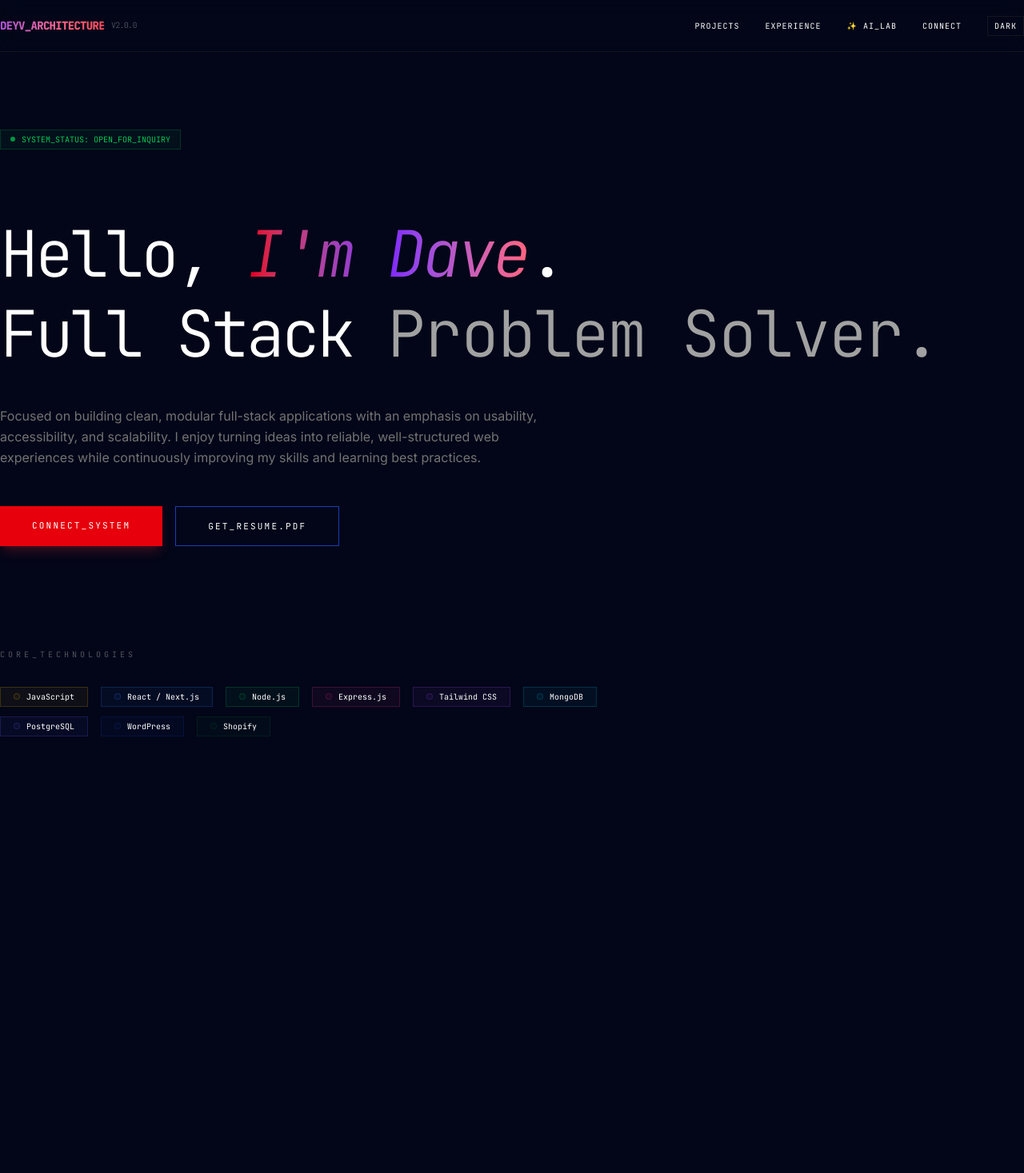
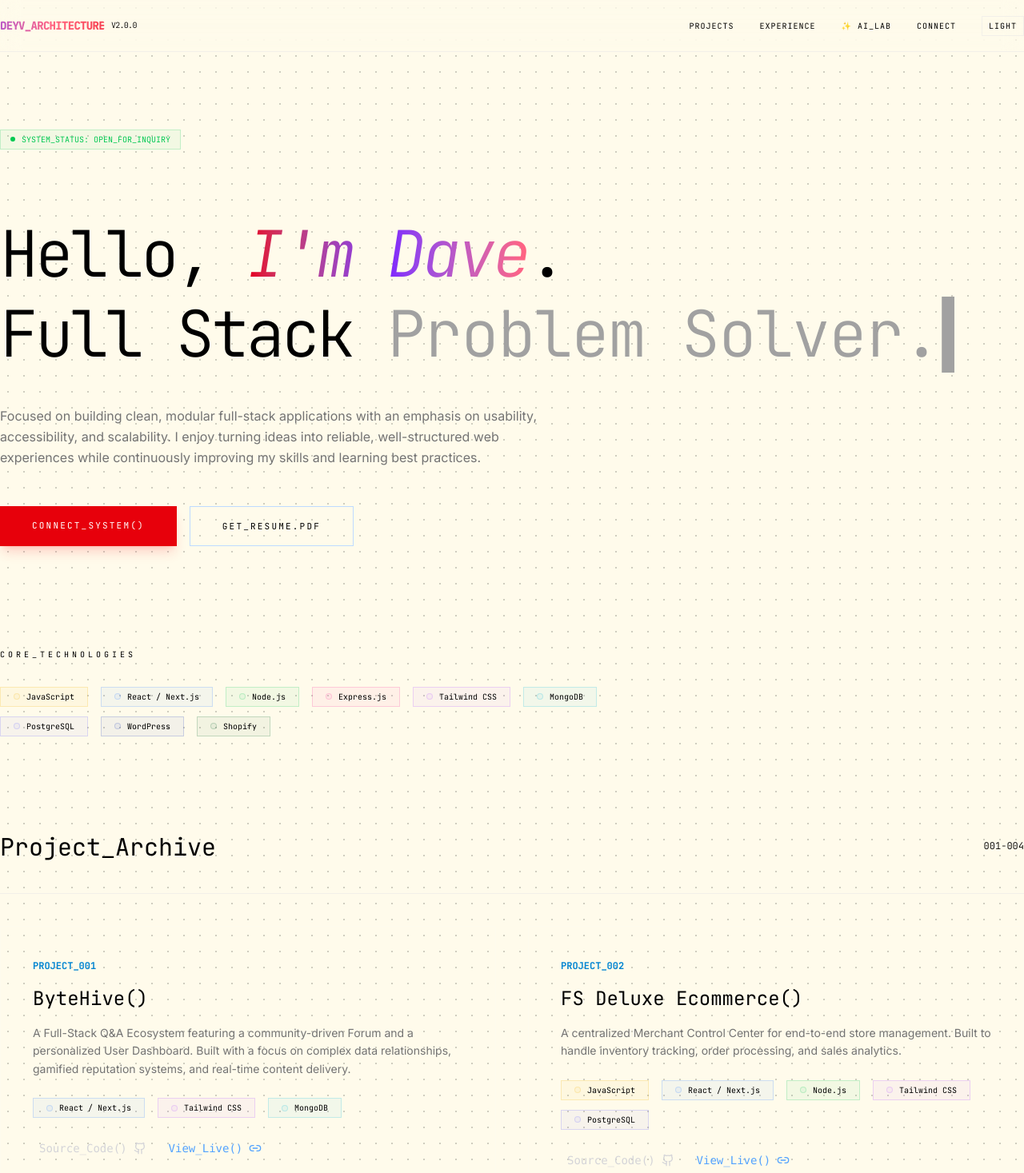
Before and after one commit to deyvtech/portfolio-v2, a React (Vite) app: page / in a window 1280 px wide. Shown: the top 1467 px of the page at 80% size. Before the commit the page ends 921 px from the top, so only its background shows below. Built offline with nearby package versions, Linux system fonts and the light colour scheme.

Commit message:
Added Project Section and fix the toggle Theme

```diff
--- a/index.html
+++ b/index.html
@@ -4,9 +4,9 @@
     <meta charset="UTF-8" />
     <link rel="icon" type="image/png" href="deyv-favicon.png" />
     <meta name="viewport" content="width=device-width, initial-scale=1.0" />
-    <title>Deyv</title>
+    <title>Deyv_Architecture</title>
   </head>
-  <body class="dark:bg-slate-950 bg-white">
+  <body class="dark:bg-slate-950 bg-amber-50 bg-dots dark--bg-dots">
     <div id="root"></div>
     <script type="module" src="/src/main.jsx"></script>
   </body>
--- a/package.json
+++ b/package.json
@@ -12,7 +12,8 @@
   "dependencies": {
     "@tailwindcss/vite": "^4.1.18",
     "gsap": "^3.14.2",
-    "motion": "^12.31.0",
+    "lucide-react": "^0.564.0",
+    "motion": "^12.34.0",
     "react": "^19.2.0",
     "react-dom": "^19.2.4",
     "react-router-dom": "^7.13.0",
--- a/src/components/Header.jsx
+++ b/src/components/Header.jsx
@@ -2,12 +2,12 @@ import React from "react";
 import { Link } from "react-router";
 import GradientText from "./animation/GradientText";
 
-import { navLinks } from "../constants";
+import { navLinks } from "../data";
 import { useTheme } from "../context/ThemeContext";
 export const Header = () => {
 	const {theme, setTheme} = useTheme();
 	return (
-		<header className="fixed top-0 w-full z-50 border-b custom-border backdrop-blur-md">
+		<header className="fixed top-0 w-full z-50 border-b custom-border backdrop-blur-md bg-transparent">
 			<nav className="max-w-7xl mx-auto h-16 flex items-center justify-between">
 				<div>
 					<h3 className="uppercase font-bold tracking-tighter text-sm flex items-center gap-2">
@@ -15,7 +15,7 @@ export const Header = () => {
 							<GradientText>Deyv_Architecture</GradientText>{" "}
 						</Link>
 
-						<span className="font-light opacity-30 text-[10px]">
+						<span className="font-light opacity-100 dark:opacity-30 text-[10px]">
 							v2.0.0
 						</span>
 					</h3>
--- a/src/components/Hero.jsx
+++ b/src/components/Hero.jsx
@@ -1,6 +1,5 @@
-import React from 'react'
-import TextType from './animation/TextType'
-
+import React from "react";
+import TextType from "./animation/TextType";
 const Hero = () => {
 	return (
 		<section>
@@ -9,17 +8,12 @@ const Hero = () => {
 				SYSTEM_STATUS: OPEN_FOR_INQUIRY
 			</div>
 			<h1 className="text-6xl md:text-[80px] font-light tracking-tighter leading-tight mb-10">
-					Hello,{" "}
-					<span className="text-gradient italic">I'm Dave</span>
+				Hello, <span className="text-gradient italic">I'm Dave</span>
 				.<br /> Full Stack{" "}
 				<span className="text-neutral-400">
 					{" "}
 					<TextType
-							text={[
-								"Developer.",
-								"Problem Solver.",
-								"App Builder.",
-							]}
+						text={["Developer.", "Problem Solver.", "App Builder."]}
 						typingSpeed={100}
 						pauseDuration={1500}
 						showCursor
@@ -30,28 +24,28 @@ const Hero = () => {
 				</span>
 			</h1>
 			<p className="max-w-2xl text-neutral-500 font-inter text-md leading-relaxed mb-12">
-					Focused on building clean, modular full-stack applications
-					with an emphasis on usability, accessibility, and
-					scalability. I enjoy turning ideas into reliable,
-					well-structured web experiences while continuously improving
-					my skills and learning best practices.
+				Focused on building clean, modular full-stack applications with
+				an emphasis on usability, accessibility, and scalability. I
+				enjoy turning ideas into reliable, well-structured web
+				experiences while continuously improving my skills and learning
+				best practices.
 			</p>
 			<div className="flex flex-wrap gap-4">
 				<a
 					href="#"
-						className="bg-red-600 text-white px-10 py-4 text-[11px] uppercase tracking-[0.2em] hover:bg-red-700 transition-all shadow-lg shadow-red-500/20"
+					className="bg-red-600 text-white px-10 py-4 text-[11px] uppercase tracking-[0.2em] hover:bg-red-700 hover:-translate-y-2 hover:scale-95 transition-all shadow-lg shadow-red-500/20"
 				>
-						Connect_System
+					Connect_System()
 				</a>
 				<a
 					href="#"
-						className="border border-blue-200 dark:border-blue-800 px-10 py-4 text-[11px] uppercase tracking-[0.2em] hover:bg-blue-100 dark:hover:bg-blue-900/30 transition-all"
+					className="border border-blue-200 dark:border-blue-800 px-10 py-4 text-[11px] uppercase tracking-[0.2em] hover:bg-blue-100 dark:hover:bg-blue-900/30 transition-all hover:-translate-y-2 hover:scale-95"
 				>
 					Get_Resume.PDF
 				</a>
 			</div>
 		</section>
-  )
-}
+	);
+};
 
-export default Hero
+export default Hero;
--- /dev/null
+++ b/src/components/ProjectCard.jsx
@@ -0,0 +1,64 @@
+import React from "react";
+import SkillsBadge from "./SkillsBadge";
+import { coreTechnologies } from "../data";
+import { Link2, Github } from "lucide-react";
+
+const ProjectCard = ({title, subtitle, description, projectLink, repoLink, useTechnologies}) => {
+	return (
+		<li className="p-10 border border-slate-100/10">
+			<p className="font-jetbrains-mono font-bold uppercase text-[12px] text-sky-600">
+				{subtitle}
+			</p>
+			<h4 className="text-2xl mt-4">{title}()</h4>
+			<p className=" text-neutral-500 mt-4 font-inter text-sm leading-relaxed mb-6">
+				{description}
+			</p>
+			<div className="inline-flex flex-wrap gap-x-4 gap-y-3 max-w-200">
+				{
+					/* Using constants to map through core technologies */
+					coreTechnologies
+						.filter((tech) => useTechnologies.includes(tech.id))
+						.map((tech) => {
+							return (
+								<SkillsBadge
+									key={tech.id}
+									parentClass={tech.parentClass}
+									childClass={tech.childClass}
+									id={tech.id}
+									name={tech.name}
+								/>
+							);
+						})
+				}
+			</div>
+			<ul className="mt-6 flex flex-wrap gap-3">
+				{/* Repo Link */}
+				<li>
+					<a
+						href={repoLink}
+						target="_blank"
+						rel="noopener noreferrer"
+						className="flex items-center gap-2 px-2 py-1   text-zinc-300 font-mono text-sm hover:bg-zinc-400  hover:text-white transition-all duration-200"
+					>
+						<span>Source_Code()</span>
+						<Github className="w-4 h-4" />
+					</a>
+				</li>
+				{/* Explore Link */}
+				<li>
+					<a
+						href={projectLink}
+						target="_blank"
+						rel="noopener noreferrer"
+						className="flex items-center gap-2 px-2 py-1   text-blue-400 font-mono text-sm hover:bg-blue-500 hover:text-white transition-colors duration-200"
+					>
+						<span>View_Live()</span>
+						<Link2 className="w-4 h-4" />
+					</a>
+				</li>
+			</ul>
+		</li>
+	);
+};
+
+export default ProjectCard;
--- /dev/null
+++ b/src/components/Projects.jsx
@@ -0,0 +1,27 @@
+import React from "react";
+import ProjectCard from "./ProjectCard";
+import { projects } from "../data";
+
+const Projects = () => {
+	return (
+		<section className="mt-30">
+			<h3 className="text-3xl pb-10 border-b custom-border flex justify-between items-center">
+				Project_Archive{" "}
+				<span className="text-right inline-block font-light opacity-100 dark:opacity-30 text-[12px] font-jetbrains-mono">
+					001-004
+				</span>
+			</h3>
+
+			<ul className="mt-10 grid grid-cols-2 gap-10 mb-20">
+                {projects.map((project) => (
+                    <ProjectCard key={project.id} {...project} />
+                ))}
+
+
+
+			</ul>
+		</section>
+	);
+};
+
+export default Projects;
--- a/src/components/Skills.jsx
+++ b/src/components/Skills.jsx
@@ -1,12 +1,12 @@
 import React from "react";
-import { coreTechnologies } from "../constants";
+import { coreTechnologies } from "../data";
 import DecryptedText from "./animation/DecryptedText";
 import SkillsBadge from "./SkillsBadge";
 
 const Skills = () => {
 	return (
 		<section className="mt-32 space-y-6">
-			<h3 className="opacity-30 uppercase tracking-[0.4em] text-[10px] mb-8">
+			<h3 className="opacity-100 dark:opacity-30 uppercase tracking-[0.4em] text-[10px] mb-8">
 				<DecryptedText
 					text="Core_Technologies"
 					animateOn="both"
@@ -15,7 +15,9 @@ const Skills = () => {
 					revealDirection="center"
 				/>
 			</h3>
-			<div className="inline-flex flex-wrap gap-x-4 gap-y-3 max-w-200">
+			<div
+				className="inline-flex flex-wrap gap-x-4 gap-y-3 max-w-200"
+			>
 				{
 					/* Using constants to map through core technologies */
 					coreTechnologies.map((tech) => {
--- a/src/constants.js
+++ /dev/null
@@ -1,71 +0,0 @@
-export const coreTechnologies = [
-	{
-		id: 1,
-		name: "JavaScript",
-		childClass:
-			"bg-yellow-500/5 border-yellow-500/20 group-hover:bg-yellow-500",
-		parentClass:
-			"border-yellow-500/20 bg-yellow-500/5 hover:border-yellow-500",
-	},
-	{
-		id: 2,
-		name: "React / Next.js",
-		childClass: "bg-blue-500/5 border-blue-500/20 group-hover:bg-blue-500",
-		parentClass: "border-blue-500/20 bg-blue-500/5 hover:border-blue-500",
-	},
-	{
-		id: 3,
-		name: "Node.js",
-		childClass:
-			"bg-green-500/5 border-green-500/20 group-hover:bg-green-500",
-		parentClass:
-			"border-green-500/20 bg-green-500/5 hover:border-green-500",
-	},
-	{
-		id: 4,
-		name: "Express.js",
-		childClass: "bg-pink-500/5 border-pink-500/20 group-hover:bg-pink-500",
-		parentClass: "border-pink-500/20 bg-pink-500/5 hover:border-pink-500",
-	},
-	{
-		id: 5,
-		name: "Tailwind CSS",
-		childClass:
-			"bg-purple-500/5 border-purple-500/20 group-hover:bg-purple-500",
-		parentClass:
-			"border-purple-500/20 bg-purple-500/5 hover:border-purple-500",
-	},
-	{
-		id: 6,
-		name: "MongoDB",
-		childClass: "bg-cyan-500/5 border-cyan-500/20 group-hover:bg-cyan-500",
-		parentClass: "border-cyan-500/20 bg-cyan-500/5 hover:border-cyan-500",
-	},
-	{
-		id: 7,
-		name: "PostgreSQL",
-		childClass:
-			"bg-indigo-500/5 border-indigo-500/20 group-hover:bg-indigo-500",
-		parentClass:
-			"border-indigo-500/20 bg-indigo-500/5 hover:border-indigo-500",
-	},
-	{
-		id: 8,
-		name: "WordPress",
-		childClass: "bg-blue-800/5 border-blue-800/20 group-hover:bg-blue-800",
-		parentClass: "border-blue-800/20 bg-blue-800/5 hover:border-blue-800",
-	},
-	{
-		id: 9,
-		name: "Shopify",
-		childClass: "bg-green-800/5 border-green-800/20 group-hover:bg-green-800",
-		parentClass: "border-green-800/20 bg-green-800/5 hover:border-green-800",
-	}
-];
-
-export const navLinks = [
-	{ name: "Projects", path: "/a" },
-	{ name: "Experience", path: "/d" },
-	{ name: "✨ AI_Lab", path: "/f" },
-	{ name: "Connect", path: "/v" },
-];
--- a/src/context/ThemeProvider.jsx
+++ b/src/context/ThemeProvider.jsx
@@ -1,29 +1,28 @@
 'use client';
 import React from "react";
 import { ThemeProviderContext } from "./ThemeContext.js";
+const prefersDark = window.matchMedia("(prefers-color-scheme: dark)").matches;
 
-export const ThemeProvider = ({ children, storageKey = "bytehive-theme" }) => {
-    const [theme, setTheme] = React.useState("dark");
 
-    React.useEffect(() => {
-        const storedTheme = localStorage.getItem(storageKey);
-        const prefersDark = window.matchMedia("(prefers-color-scheme: dark)").matches;
-
-        const initialTheme = storedTheme || (prefersDark ? "dark" : "light");
-        setTheme(initialTheme);
-    }, [storageKey]);
-
+export const ThemeProvider = ({ children, storageKey = "deyv-theme" }) => {
+    const [theme, setTheme] = React.useState(() => {
+        return localStorage.getItem('deyv-theme') || (prefersDark ? "dark" : "light")
+    });
     React.useEffect(() => {
         const html = document.documentElement;
-        html.classList.remove("light", "dark");
-        html.classList.add(theme);
         html.setAttribute("data-theme", theme);
+        setTheme(theme);
+    }, [theme]);
+
+
+    const setHandleTheme = (theme) => {
         localStorage.setItem(storageKey, theme);
-    }, [theme, storageKey]);
+        setTheme(theme)
+    }
 
     const value = {
         theme,
-        setTheme,
+        setTheme: setHandleTheme,
     };
 
     return (
--- /dev/null
+++ b/src/data.js
@@ -0,0 +1,127 @@
+export const coreTechnologies = [
+	{
+		id: 1,
+		name: "JavaScript",
+		childClass:
+			"bg-yellow-500/5 border-yellow-500/20 group-hover:bg-yellow-500",
+		parentClass:
+			"border-yellow-500/20 bg-yellow-500/5 hover:border-yellow-500",
+	},
+	{
+		id: 2,
+		name: "React / Next.js",
+		childClass: "bg-blue-500/5 border-blue-500/20 group-hover:bg-blue-500",
+		parentClass: "border-blue-500/20 bg-blue-500/5 hover:border-blue-500",
+	},
+	{
+		id: 3,
+		name: "Node.js",
+		childClass:
+			"bg-green-500/5 border-green-500/20 group-hover:bg-green-500",
+		parentClass:
+			"border-green-500/20 bg-green-500/5 hover:border-green-500",
+	},
+	{
+		id: 4,
+		name: "Express.js",
+		childClass: "bg-pink-500/5 border-pink-500/20 group-hover:bg-pink-500",
+		parentClass: "border-pink-500/20 bg-pink-500/5 hover:border-pink-500",
+	},
+	{
+		id: 5,
+		name: "Tailwind CSS",
+		childClass:
+			"bg-purple-500/5 border-purple-500/20 group-hover:bg-purple-500",
+		parentClass:
+			"border-purple-500/20 bg-purple-500/5 hover:border-purple-500",
+	},
+	{
+		id: 6,
+		name: "MongoDB",
+		childClass: "bg-cyan-500/5 border-cyan-500/20 group-hover:bg-cyan-500",
+		parentClass: "border-cyan-500/20 bg-cyan-500/5 hover:border-cyan-500",
+	},
+	{
+		id: 7,
+		name: "PostgreSQL",
+		childClass:
+			"bg-indigo-500/5 border-indigo-500/20 group-hover:bg-indigo-500",
+		parentClass:
+			"border-indigo-500/20 bg-indigo-500/5 hover:border-indigo-500",
+	},
+	{
+		id: 8,
+		name: "WordPress",
+		childClass: "bg-blue-800/5 border-blue-800/20 group-hover:bg-blue-800",
+		parentClass: "border-blue-800/20 bg-blue-800/5 hover:border-blue-800",
+	},
+	{
+		id: 9,
+		name: "Shopify",
+		childClass:
+			"bg-green-800/5 border-green-800/20 group-hover:bg-green-800",
+		parentClass:
+			"border-green-800/20 bg-green-800/5 hover:border-green-800",
+	},
+];
+
+export const navLinks = [
+	{ name: "Projects", path: "/a" },
+	{ name: "Experience", path: "/d" },
+	{ name: "✨ AI_Lab", path: "/f" },
+	{ name: "Connect", path: "/v" },
+];
+
+export const projects = [
+	{
+		id: 1,
+		title: "ByteHive",
+		subtitle: "Project_001",
+		description: `A Full-Stack Q&A Ecosystem featuring a community-driven
+						Forum and a personalized User Dashboard. Built with a
+						focus on complex data relationships, gamified reputation
+						systems, and real-time content delivery.`,
+		projectLink: "https://byte-hive.vercel.app/",
+		repoLink: "https://github.com/deyvtech/ByteHive.git",
+		useTechnologies: [2, 5, 6],
+	},
+	{
+		id: 2,
+		title: "FS Deluxe Ecommerce",
+		subtitle: "Project_002",
+		description: `A centralized Merchant Control Center for end-to-end
+						store management. Built to handle inventory tracking,
+						order processing, and sales analytics.`,
+		projectLink: "#",
+		repoLink: "https://github.com/deyvtech/pern-ecommerce.git",
+		useTechnologies: [1, 2, 3, 5, 7],
+	},
+	{
+		id: 3,
+		title: "YT_Clone",
+		subtitle: "Project_003",
+		description: `Digital Media Hub: A YouTube-inspired platform designed
+						for seamless video consumption`,
+		projectLink: "https://youtube-clone-eta-kohl.vercel.app/",
+		repoLink: "https://github.com/deyvtech/Youtube-Clone.git",
+		useTechnologies: [1, 2, 5],
+	},
+	{
+		id: 4,
+		title: "WordPress_Build",
+		subtitle: "Project_004 // Custom_Theme",
+		description: `Precise translation of high-fidelity Figma designs into a robust WordPress ecosystem. I focused on pixel-perfect CSS implementation, responsive behavior, and custom theme development to ensure the final product matched the architectural vision exactly.`,
+		projectLink: "#",
+		repoLink: "#",
+		useTechnologies: [8],
+	},
+	{
+		id: 5,
+		title: "Custom_Shopify_Build",
+		subtitle: "Project_005 // Figma_to_Code",
+		description: `I developed custom landing pages from scratch using Liquid, HTML, CSS, and JavaScript. By bypassing pre-built themes, I manually coded every section to achieve 100% design fidelity with the provided Figma mockups. This approach ensured total control over the layout and a precise mobile shopping experience tailored to the client's requirements.`,
+		projectLink: "#",
+		repoLink: "#",
+		useTechnologies: [9],
+	},
+];
--- a/src/index.css
+++ b/src/index.css
@@ -1,20 +1,24 @@
-@import url('https://fonts.googleapis.com/css2?family=Inter:ital,opsz,wght@0,14..32,100..900;1,14..32,100..900&family=JetBrains+Mono:ital,wght@0,100..800;1,100..800&display=swap');
+@import url("https://fonts.googleapis.com/css2?family=Inter:ital,opsz,wght@0,14..32,100..900;1,14..32,100..900&family=JetBrains+Mono:ital,wght@0,100..800;1,100..800&display=swap");
 @import "tailwindcss";
 
 @theme {
-  --font-jetbrains-mono: "JetBrains Mono", monospace;
-  --font-inter: "Inter", sans-serif;
+	--font-jetbrains-mono: "JetBrains Mono", monospace;
+	--font-inter: "Inter", sans-serif;
 }
-
 
 /* @custom-variant dark (&:where(.dark, .dark *)); */
 @custom-variant dark (&:where([data-theme=dark], [data-theme=dark] *));
 
-
 .custom-border {
-  @apply border-neutral-200/50 dark:border-neutral-800/50;
+	@apply border-neutral-200/50 dark:border-neutral-800/40;
 }
 
 .text-gradient {
-  @apply bg-linear-to-r from-red-600 via-violet-600 to-rose-400 bg-clip-text text-transparent;
+	@apply bg-linear-to-r from-red-600 via-violet-600 to-rose-400 bg-clip-text text-transparent;
 }
+.bg-dots {
+  @apply bg-[radial-gradient(#00000030_1px,transparent_1px)] bg-size-[20px_20px]
+}
+.dark--bg-dots {
+  @apply dark:bg-[radial-gradient(#0b0f21_1px,transparent_1px)] bg-size-[20px_20px]
+}
--- a/src/page/Home.jsx
+++ b/src/page/Home.jsx
@@ -1,15 +1,17 @@
 import React from "react";
 import Hero from "../components/Hero";
 import Skills from "../components/Skills";
-
+import Projects from "../components/Projects";
 
 const Home = () => {
 	return (
 		<>
 			{/* Section: Hero */}
-			<Hero/>
+			<Hero />
 			{/* Section: Skills */}
-			<Skills/>
+			<Skills />
+			{/* Section: Projects */}
+			<Projects/>
 		</>
 	);
 };
```
Also changed, not shown: 1 other file (tests, documents, lock files or other folders). Lines whose indentation alone changed are shown as unchanged.
